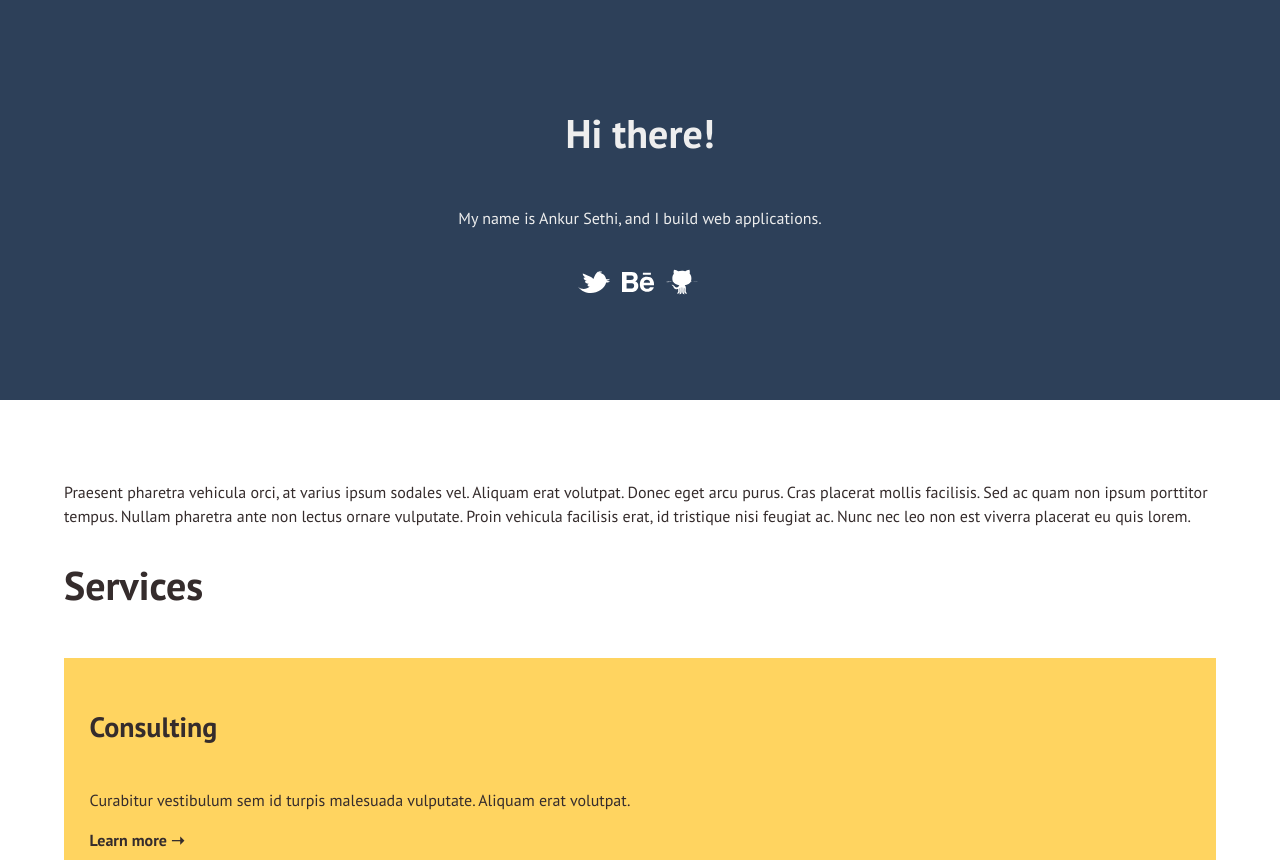
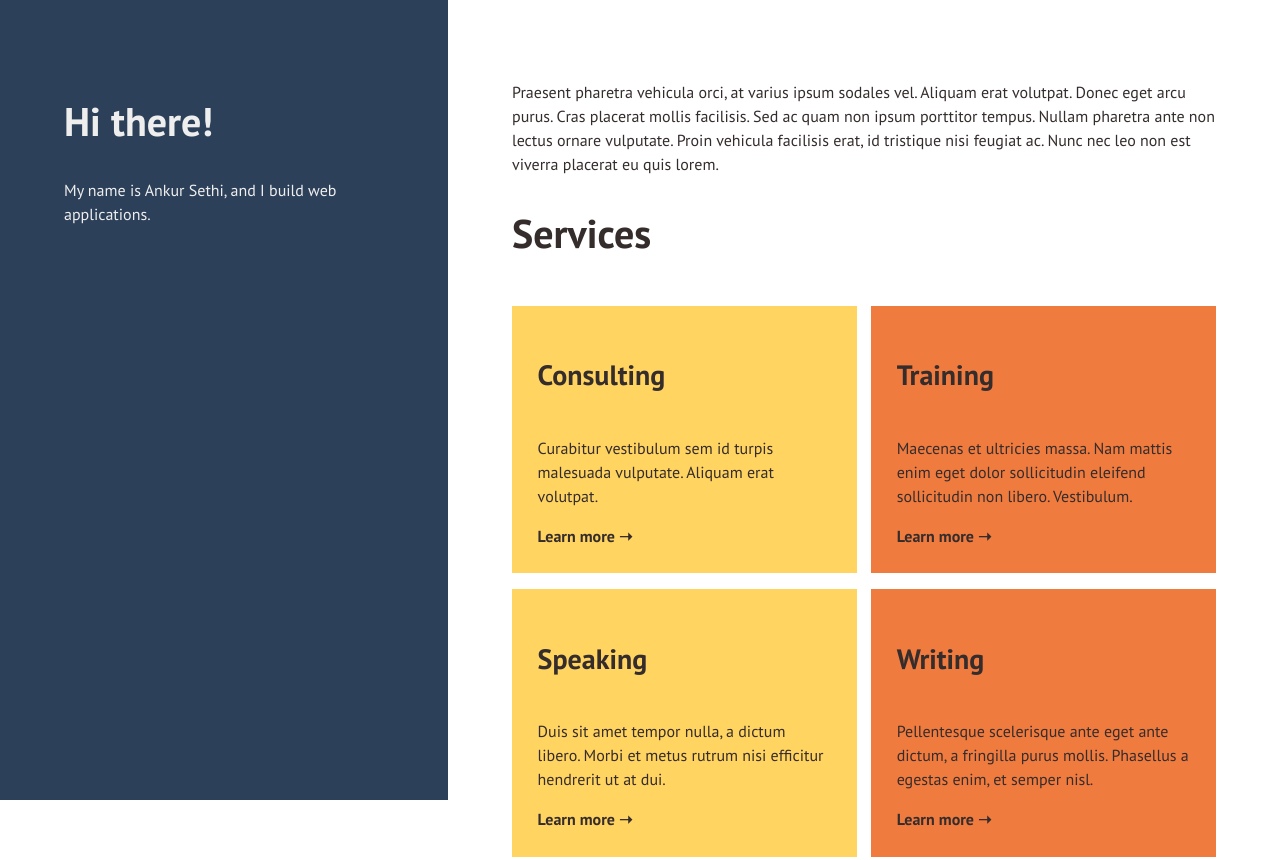
Before and after one commit to s3thi/css-layout-screencast, a plain HTML site: page portfolio/index-flex.html in a window 1280 px wide. Shown: the top 860 px of the page. Drawn offline with Linux system fonts and the light colour scheme.

Commit message:
Fixes to flex portfolio.

```diff
--- a/portfolio/index-flex.html
+++ b/portfolio/index-flex.html
@@ -7,7 +7,7 @@
   <link href="https://fonts.googleapis.com/css?family=PT+Sans:400,400i,700,700i" rel="stylesheet">
   <link rel="stylesheet" href="pf-base.css">
   <link rel="stylesheet" href="pf-flexbox.css">
-  <title>Ankur Sethi – front-end engineer</title>
+  <title>Ankur Sethi</title>
 </head>
 
 <body>
@@ -17,11 +17,6 @@
     <div class="pf-sidebar">
       <h1>Hi there!</h1>
       <p>My name is Ankur Sethi, and I build web applications.</p>
-      <p class="pf-social-icons">
-        <a href="#"><img class="pf-social-icon" src="../icons/svg/twitter-logo.svg" alt="twitter"></a>
-        <a href="#"><img class="pf-social-icon" src="../icons/svg/behance-logo.svg" alt="behance"></a>
-        <a href="#"><img class="pf-social-icon" src="../icons/svg/social.svg" alt="github"></a>
-      </p>
     </div>
   </div>
 
--- a/portfolio/pf-flexbox.css
+++ b/portfolio/pf-flexbox.css
@@ -1,14 +1,3 @@
-.pf-social-icon {
-  height: 2em;
-  width: 2em;
-  margin: 0.25em;
-  filter: invert(1);
-}
-
-.pf-social-icons {
-  margin-left: -0.25em;
-}
-
 .pf-container {
   display: flex;
   flex-wrap: nowrap;
@@ -49,7 +38,7 @@
 }
 
 /* Small screens. */
-@media (max-device-width: 900px) {
+@media only screen and (max-width: 900px) {
   .pf-container {
     flex-direction: column;
   }
@@ -72,13 +61,15 @@
 }
 
 /* Large screens. */
-@media (min-device-width: 901px) {
+@media only screen and (min-width: 901px) {
   .pf-container {
     flex-direction: row;
   }
 
   .pf-sidebar {
     position: fixed;
+    left: 0;
+    top: 0;
     min-height: 100vh;
     width: 35vw;
   }
```
